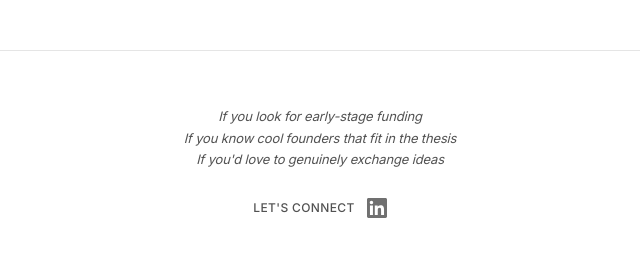
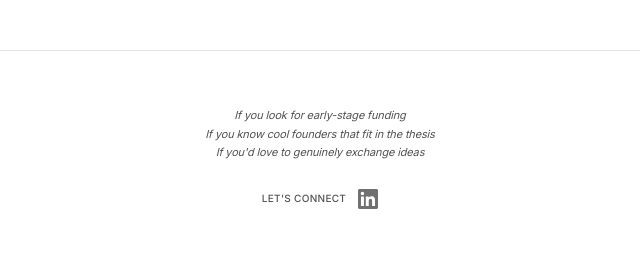
Before and after one commit to elisamordenti/builders_that_matter_v2, a Flask app: page / in a window 1280 px wide. Shown: the part 1859-2125 px from the top of the page, without its empty margins (320-960 px from the left). After the commit the page ends 2068 px from the top, so only its background shows below. Run offline with Flask 3, Linux system fonts and the light colour scheme.

Commit message:
Shrink footer closing lines and Let's connect further
Co-Authored-By: Claude Sonnet 5 <noreply@anthropic.com>

```diff
--- a/static/css/style.css
+++ b/static/css/style.css
@@ -755,7 +755,7 @@ body {
 
 .footer-line {
     font-style: italic;
-    font-size: 0.8125rem;
+    font-size: 0.6875rem;
     line-height: 1.5;
     color: var(--text-secondary);
 }
@@ -769,7 +769,7 @@ body {
 
 .footer-contact-label {
     font-weight: 500;
-    font-size: 0.75rem;
+    font-size: 0.625rem;
     color: var(--text-secondary);
     text-transform: uppercase;
     letter-spacing: 0.03em;
```
